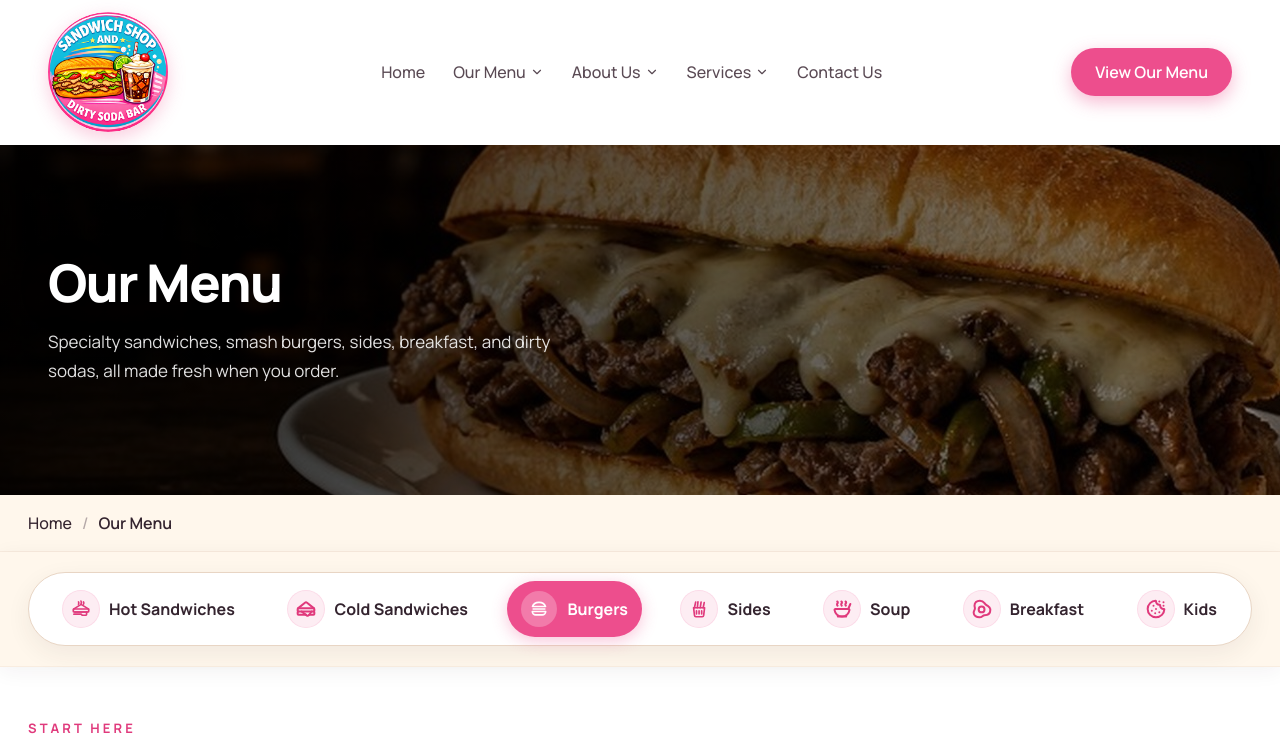
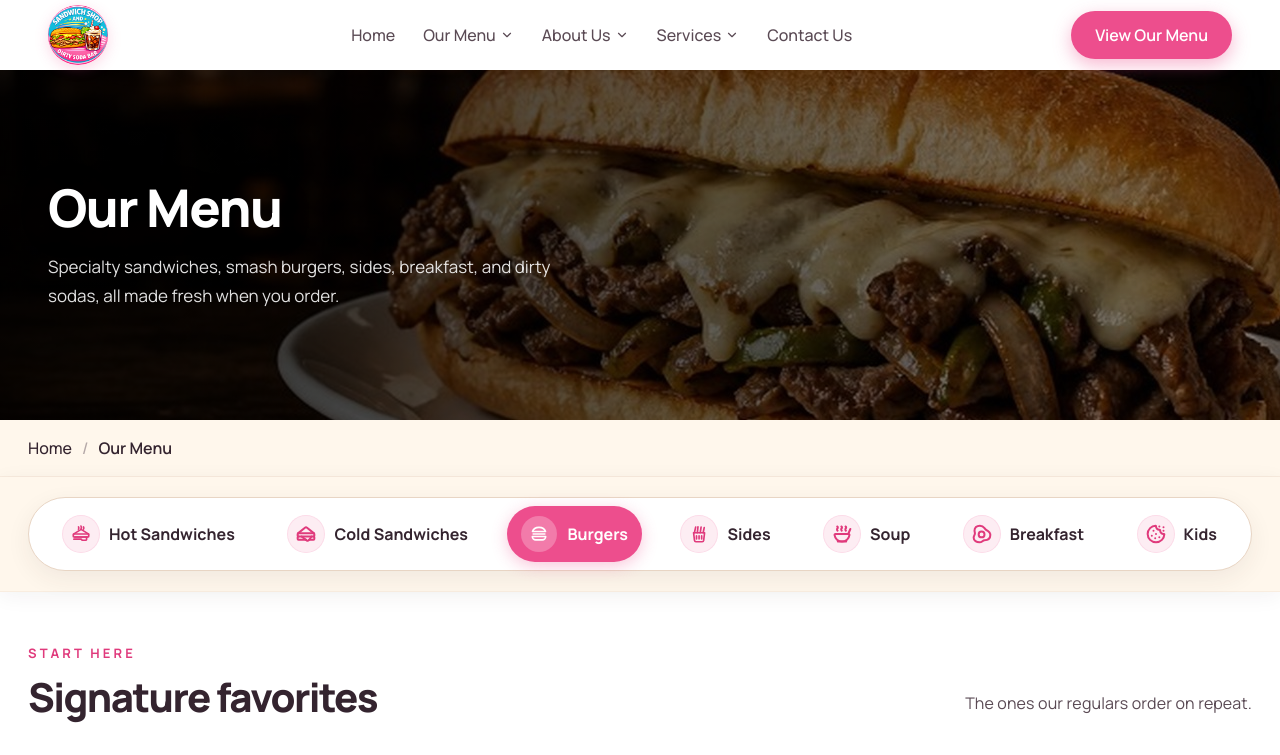
Before and after one commit to webstix-git/the-sandwich-shop-nextjs, a Next.js app: page /our-menu in a window 1280 px wide. Shown: the top 755 px of the page. Built offline with nearby package versions, Linux system fonts and the light colour scheme.

Commit message:
client-feedback

```diff
--- a/src/components/Header.tsx
+++ b/src/components/Header.tsx
@@ -8,13 +8,11 @@ import { createPortal } from "react-dom";
 import { ChevronRightIcon, CloseIcon, MenuIcon } from "./icons";
 import { DesktopNav, MobileNavItem } from "./HeaderNav";
 import { NAV_LINKS } from "@/lib/navigation";
-import { useStickyHeaderPinned } from "./ScrollStickyTopBar";
 
 export function Header() {
   const [mobileOpen, setMobileOpen] = useState(false);
   const [portalReady, setPortalReady] = useState(false);
   const pathname = usePathname();
-  const isPinned = useStickyHeaderPinned();
 
   useEffect(() => {
     setPortalReady(true);
@@ -87,9 +85,7 @@ export function Header() {
   return (
     <>
       <header
-        className={`mx-auto box-content flex max-w-[1250px] items-center gap-4 px-7 sm:px-8 md:gap-6 md:px-10 lg:gap-8 lg:px-12 ${
-          isPinned ? "h-full py-0" : "py-3"
-        }`}
+        className="mx-auto box-content flex h-full max-w-[1250px] items-center gap-4 px-7 sm:px-8 md:gap-6 md:px-10 lg:gap-8 lg:px-12"
       >
         <Link href="/" className="mr-2 shrink-0 md:mr-4 lg:mr-6">
           <Image
@@ -97,11 +93,7 @@ export function Header() {
             alt="The Sandwich Shop & Dirty Soda Bar logo"
             width={160}
             height={160}
-            className={`rounded-full object-cover transition-all duration-300 ease-out ${
-              isPinned
-                ? "h-[90px] w-[90px] border-0 shadow-[0_4px_14px_rgba(237,78,141,0.22)]"
-                : "h-[96px] w-[96px] border-0 shadow-[0_6px_18px_rgba(237,78,141,0.28)] md:h-[120px] md:w-[120px]"
-            }`}
+            className="h-[60px] w-[60px] rounded-full border-0 object-cover shadow-[0_4px_14px_rgba(237,78,141,0.22)]"
             priority
           />
         </Link>
--- a/src/components/ScrollStickyTopBar.tsx
+++ b/src/components/ScrollStickyTopBar.tsx
@@ -3,7 +3,7 @@
 import { createContext, useContext, useEffect, useRef, useState } from "react";
 
 /** Fallback header height; updated at runtime via ResizeObserver. */
-export const STICKY_HEADER_HEIGHT = 100;
+export const STICKY_HEADER_HEIGHT = 70;
 
 type SiteHeaderContextValue = {
   height: number;
@@ -20,7 +20,7 @@ export function useSiteHeader() {
 }
 
 const PINNED_BAR_CLASSES =
-  "h-[100px] border-b border-brand-border/60 bg-brand-bg/95 shadow-[0_4px_24px_rgba(52,36,47,0.08)] backdrop-blur-sm";
+  "h-[70px] border-b border-brand-border/60 bg-brand-bg/95 shadow-[0_4px_24px_rgba(52,36,47,0.08)] backdrop-blur-sm";
 
 type ScrollStickyTopBarProps = {
   children: React.ReactNode;
@@ -79,7 +79,7 @@ export function ScrollStickyTopBar({ children }: ScrollStickyTopBarProps) {
         className={`left-0 right-0 z-40 w-full overflow-visible transition-[height,background-color,box-shadow,border-color] duration-300 ease-out ${
           isPinned
             ? `fixed top-0 ${PINNED_BAR_CLASSES}`
-            : "relative h-auto border-b border-transparent bg-transparent shadow-none"
+            : "relative h-[70px] border-b border-transparent bg-transparent shadow-none"
         }`}
       >
         {children}
@@ -87,7 +87,3 @@ export function ScrollStickyTopBar({ children }: ScrollStickyTopBarProps) {
     </SiteHeaderContext.Provider>
   );
 }
-
-export function useStickyHeaderPinned() {
-  return useSiteHeader().isFixed;
-}
```
